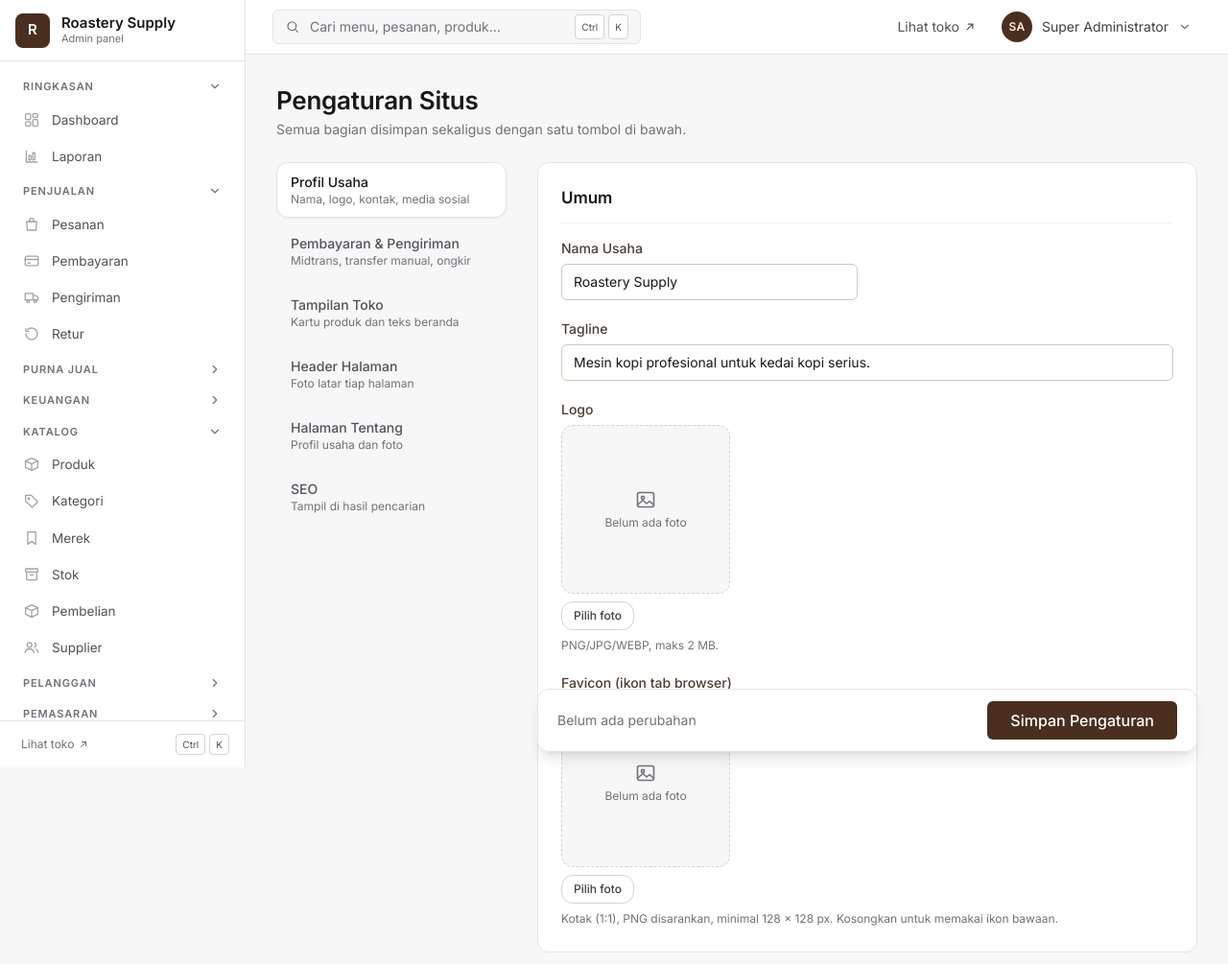
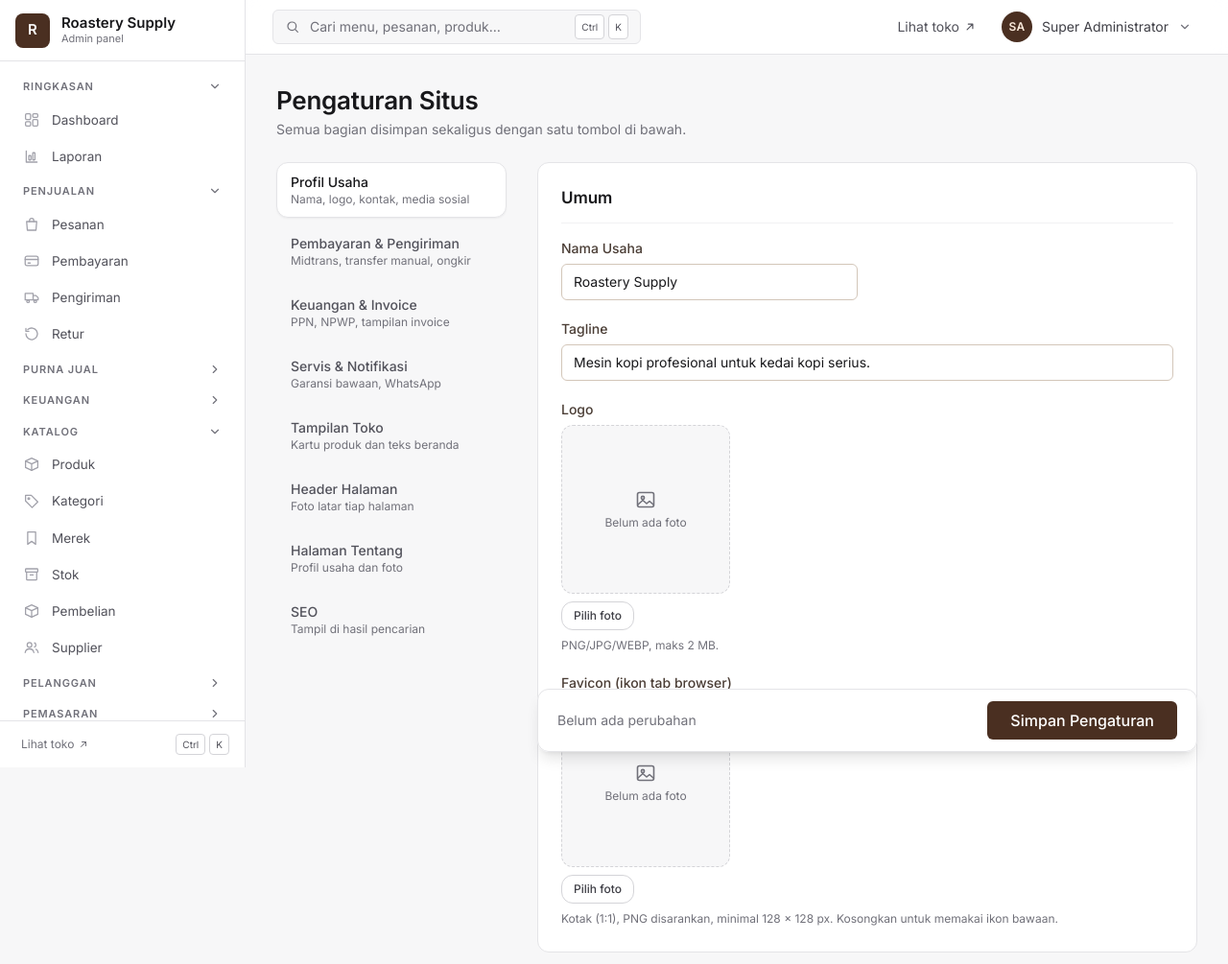
Before and after one commit to xorndpy/roastery-supply, a Laravel app: page /admin/settings in a window 1280 px wide. Shown: the top 1005 px of the page at 96% size. Run offline with Laravel 12, Linux system fonts and the light colour scheme; the visitor is signed in with stand-in values (Sample User, id 1); data comes from the database, SQL or seed files in the repository; data that the repository does not hold is empty; style sheets or scripts are compiled from the project's sources; parts of the project's set-up code (start-up, migrations or seed data) failed here and were passed over.

Commit message:
modul keuangan

```diff
--- a/resources/views/admin/settings/index.blade.php
+++ b/resources/views/admin/settings/index.blade.php
@@ -8,6 +8,8 @@
     $tabs = [
         'profil'   => ['Profil Usaha', 'Nama, logo, kontak, media sosial', ['Umum', 'Kontak', 'Media Sosial']],
         'bayar'    => ['Pembayaran & Pengiriman', 'Midtrans, transfer manual, ongkir', ['Rekening Pembayaran', 'Pengiriman', 'Cicilan']],
+        'keuangan' => ['Keuangan & Invoice', 'PPN, NPWP, tampilan invoice', ['Keuangan', 'Invoice (PDF)']],
+        'layanan'  => ['Servis & Notifikasi', 'Garansi bawaan, WhatsApp', ['Servis & Garansi', 'WhatsApp']],
         'tampilan' => ['Tampilan Toko', 'Kartu produk dan teks beranda', ['Tampilan Produk', 'Beranda']],
         'header'   => ['Header Halaman', 'Foto latar tiap halaman', ['Header Halaman']],
         'tentang'  => ['Halaman Tentang', 'Profil usaha dan foto', ['Halaman Tentang']],
```
